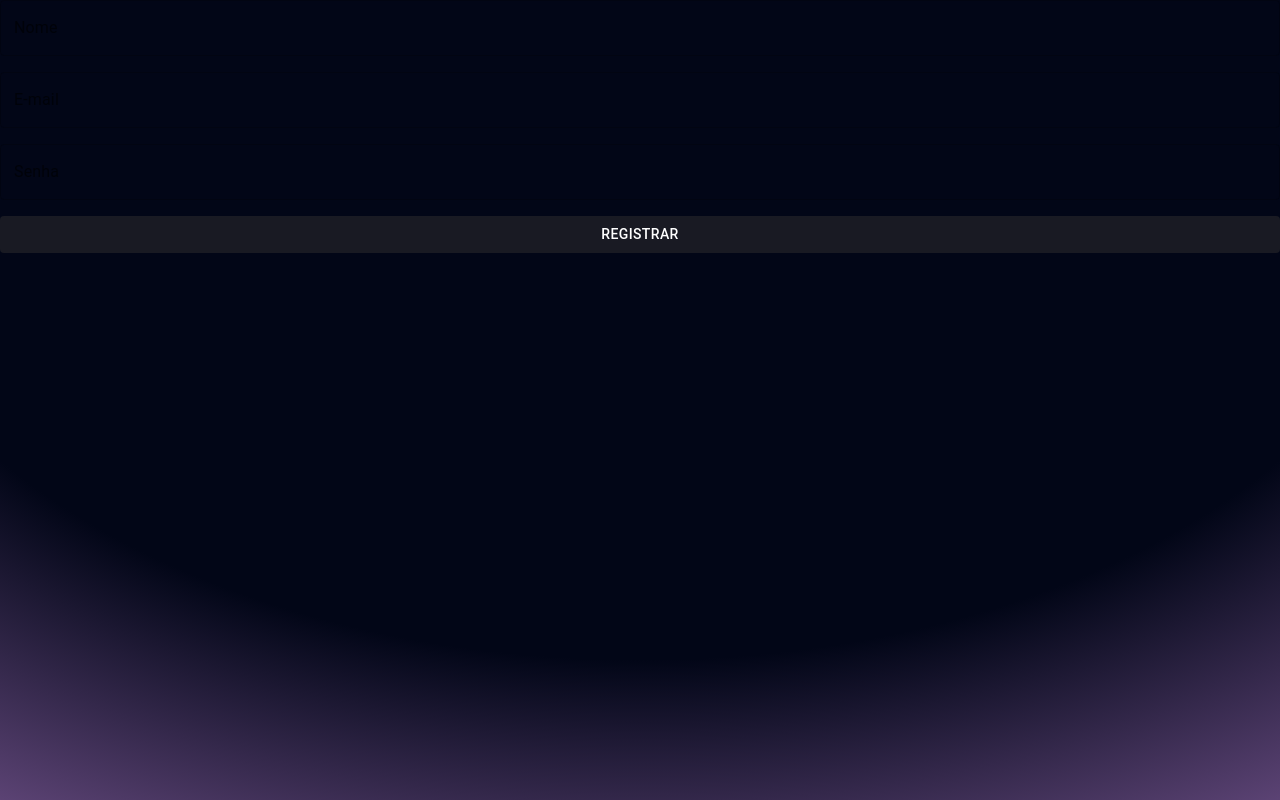
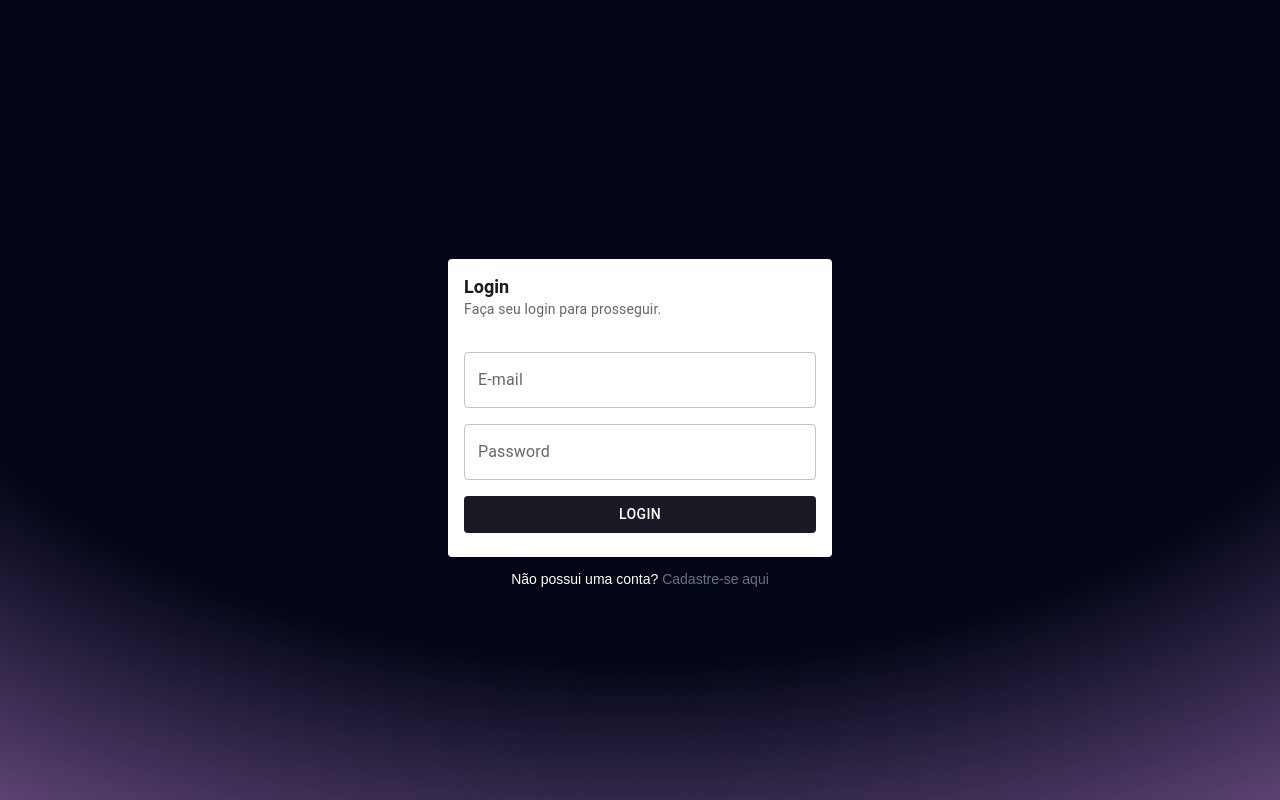
Before and after one commit to MarceloRodriguesOliveira/dev-service-hub, a Next.js app: page /login in a window 1280 px wide. Built offline with nearby package versions, Linux system fonts and the light colour scheme.

Commit message:
style: finished login route and form

```diff
--- /dev/null
+++ b/app/(auth)/login/login-form.tsx
@@ -0,0 +1,57 @@
+"use client";
+import { useActionState } from "react";
+import loginAction from "./loginAction";
+import Form from "next/form";
+import { Button, TextField } from "@mui/material";
+
+export default function LoginForm() {
+  const [state, formAction, isPending] = useActionState(loginAction, null);
+  return (
+    <>
+      {state?.success === false && (
+        <div
+          className="bg-red-100 border border-red-400 text-red-700 px-4 py-3 mb-5 rounded relative"
+          role="alert"
+        >
+          <strong className="font-bold">Erro!</strong>
+          <span className="block">{state?.message}</span>
+        </div>
+      )}
+      <Form action={formAction} className="flex flex-col gap-4">
+        <div className="w-full">
+          <TextField
+            label="E-mail"
+            name="email"
+            variant="outlined"
+            className="w-full"
+          />
+        </div>
+        <div>
+          <TextField
+            label="Password"
+            name="password"
+            variant="outlined"
+            className="w-full"
+            type="password"
+          />
+        </div>
+        <div>
+          <Button
+            disabled={isPending}
+            sx={{
+              backgroundColor: "#191a23",
+              color: "white",
+              "&:hover": {
+                backgroundColor: "#22232d",
+              },
+            }}
+            className="w-full  text-white text-center text-base transition ease-in"
+            type="submit"
+          >
+            Login
+          </Button>
+        </div>
+      </Form>
+    </>
+  );
+}
--- a/app/(auth)/login/page.tsx
+++ b/app/(auth)/login/page.tsx
@@ -1,5 +1,29 @@
-import RegisterForm from "../register/register-form";
+import { Card, CardContent, CardHeader } from "@mui/material";
+import LoginForm from "./login-form";
+import Link from "next/link";
 
 export default function Login() {
-  return <RegisterForm />;
+  return (
+    <div className="flex flex-col justify-center items-center  min-h-screen px-4">
+      <Card className="max-w-sm w-full rounded-2xl mt-12 h-full ">
+        <CardHeader
+          title="Login"
+          subheader="Faça seu login para prosseguir."
+          slotProps={{
+            title: { color: "#191a23", fontSize: "18px", fontWeight: "700" },
+            subheader: { fontSize: "14px" },
+          }}
+        />
+        <CardContent className="py-0">
+          <LoginForm />
+        </CardContent>
+      </Card>
+      <p className="text-sm text-white mt-3">
+        Não possui uma conta?{" "}
+        <Link className="text-gray-500 hover:underline" href="/register">
+          Cadastre-se aqui
+        </Link>
+      </p>
+    </div>
+  );
 }
```
